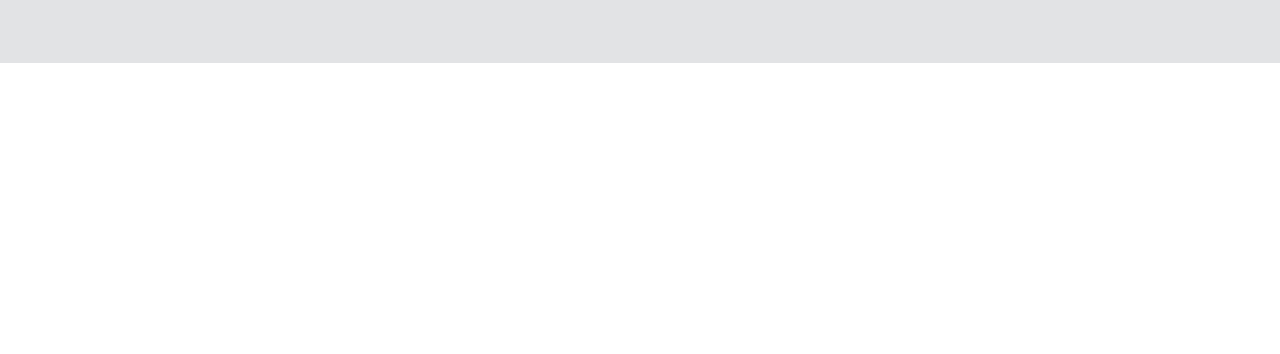
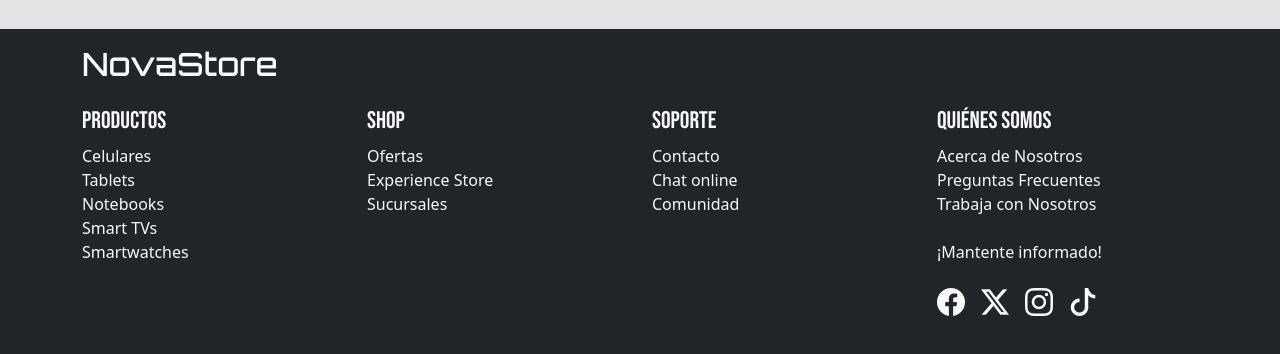
Before and after one commit to DieCau/html-css-celu-store, a plain HTML site: page pages/contacto.html in a window 1280 px wide. Shown: the part 737-1091 px from the top of the page. Before the commit the page ends 800 px from the top, so only its background shows below. Drawn offline with nearby package versions, Linux system fonts and the light colour scheme.

```diff
--- a/pages/contacto.html
+++ b/pages/contacto.html
@@ -277,6 +277,176 @@
      </div>
    </div>
 
+    <footer class="bg-dark py-3">
+     <div class="container">
+       <a href="../index.html" class="text-decoration-none">
+         <h2 class="text-center text-lg-start text-light mb-4 orbitron">
+           NovaStore
+         </h2></a
+       >
+       <div class="row text-center text-lg-start">
+         <div class="col-12 col-lg-3 col-md-6">
+           <h4 class="text-light bebasneue mb-2">Productos</h4>
+           <ul class="list-unstyled">
+             <li>
+               <a
+                 href="./categoriaCelulares.html"
+                 class="link-light link-underline-opacity-0"
+                 >Celulares</a
+               >
+             </li>
+             <li>
+               <a
+                 href="./error404.html"
+                 class="link-light link-underline-opacity-0"
+                 >Tablets</a
+               >
+             </li>
+             <li>
+               <a
+                 href="./pagCategoriaNotebooks.html"
+                 class="link-light link-underline-opacity-0"
+                 >Notebooks</a
+               >
+             </li>
+             <li>
+               <a
+                 href="./error404.html"
+                 class="link-light link-underline-opacity-0"
+                 >Smart TVs</a
+               >
+             </li>
+             <li>
+               <a
+                 href="./error404.html"
+                 class="link-light link-underline-opacity-0"
+                 >Smartwatches</a
+               >
+             </li>
+           </ul>
+         </div>
+         <div class="col-12 col-lg-3 col-md-6">
+           <h4 class="text-light bebasneue">Shop</h4>
+           <ul class="list-unstyled">
+             <li>
+               <a
+                 href="./error404.html"
+                 class="link-light link-underline-opacity-0"
+                 >Ofertas</a
+               >
+             </li>
+             <li>
+               <a
+                 href="./error404.html"
+                 class="link-light link-underline-opacity-0"
+                 >Experience Store</a
+               >
+             </li>
+             <li>
+               <a
+                 href="./error404.html"
+                 class="link-light link-underline-opacity-0"
+                 >Sucursales</a
+               >
+             </li>
+           </ul>
+         </div>
+         <div class="col-12 col-lg-3 col-md-6">
+           <h4 class="text-light bebasneue">Soporte</h4>
+           <ul class="list-unstyled">
+             <li>
+               <a
+                 href="./contacto.html"
+                 class="link-light link-underline-opacity-0"
+                 >Contacto</a
+               >
+             </li>
+             <li>
+               <a
+                 href="./error404.html"
+                 class="link-light link-underline-opacity-0"
+                 >Chat online</a
+               >
+             </li>
+             <li>
+               <a
+                 href="./error404.html"
+                 class="link-light link-underline-opacity-0"
+                 >Comunidad</a
+               >
+             </li>
+           </ul>
+         </div>
+         <div class="col-12 col-lg-3 col-md-6">
+           <h4 class="text-light bebasneue">Quiénes Somos</h4>
+           <ul class="list-unstyled">
+             <li>
+               <a
+                 href="./acercaDeNosotros.html"
+                 class="link-light link-underline-opacity-0"
+                 >Acerca de Nosotros</a
+               >
+             </li>
+             <li>
+               <a
+                 href="./error404.html"
+                 class="link-light link-underline-opacity-0"
+                 >Preguntas Frecuentes</a
+               >
+             </li>
+             <li>
+               <a
+                 href="./error404.html"
+                 class="link-light link-underline-opacity-0"
+                 >Trabaja con Nosotros</a
+               >
+             </li>
+             <br />
+             <li>
+               <p class="text-light">¡Mantente informado!</p>
+             </li>
+             <div
+               class="d-flex justify-content-center justify-content-lg-start gap-3"
+             >
+               <li>
+                 <a
+                   href="./error404.html"
+                   class="link-light link-underline-opacity-0"
+                   ><i class="text-light bi bi-facebook fs-3"></i
+                 ></a>
+               </li>
+               <li>
+                 <a
+                   href="./error404.html"
+                   class="link-light link-underline-opacity-0"
+                   ><i class="text-light bi bi-twitter-x fs-3"></i
+                 ></a>
+               </li>
+               <li>
+                 <a
+                   href="./error404.html"
+                   class="link-light link-underline-opacity-0"
+                   ><i class="text-light bi bi-instagram fs-3"></i
+                 ></a>
+               </li>
+               <li>
+                 <a
+                   href="./error404.html"
+                   class="link-light link-underline-opacity-0"
+                   ><i class="text-light bi bi-tiktok fs-3"></i
+                 ></a>
+               </li>
+             </div>
+           </ul>
+         </div>
+       </div>
+     </div>
+   </footer>
+    <script
+      src="https://cdn.jsdelivr.net/npm/bootstrap@5.3.3/dist/js/bootstrap.bundle.min.js"
+      integrity="sha384-YvpcrYf0tY3lHB60NNkmXc5s9fDVZLESaAA55NDzOxhy9GkcIdslK1eN7N6jIeHz"
+      crossorigin="anonymous"
+    ></script>
 </body>
 
 </html>
```
Also changed, not shown: pages/crearCuenta.html (added, +22 -0 lines).
